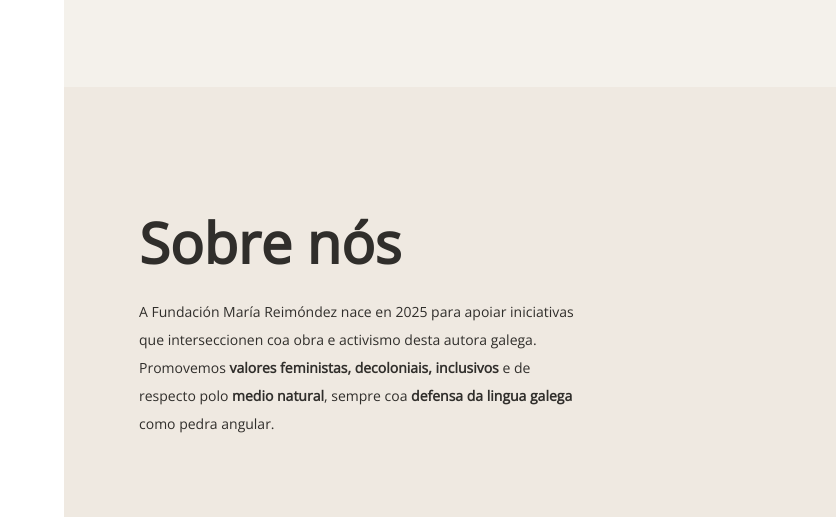
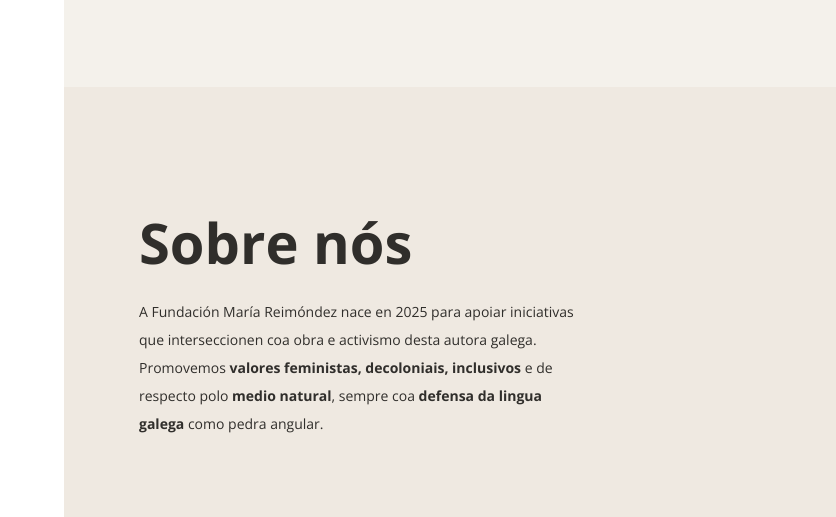
Before and after one commit to mariane120/fundacionmariareimondez, a plain HTML site: page index.html in a window 1280 px wide. Shown: the part 283-800 px from the top of the page, 0-836 px from the left. Drawn offline with Linux system fonts and the light colour scheme.

Commit message:
axuste nas fontes

```diff
--- a/estilos.css
+++ b/estilos.css
@@ -8,6 +8,13 @@
   font-family: "Open Sans";
   src: url("fonts/open-sans-v44-latin-regular.woff2") format("woff2");
   font-weight: 400;
+  font-style: normal;
+}
+
+@font-face {
+  font-family: "Open Sans";
+  src: url("fonts/open-sans-v44-latin-700.woff2") format("woff2");
+  font-weight: 700;
   font-style: normal;
 }
 
```
Also changed, not shown: fonts/open-sans-v44-latin-700.woff2 (added).
